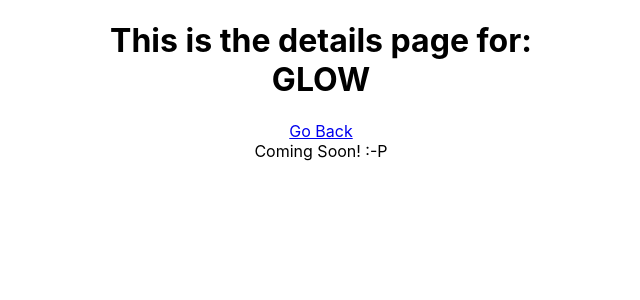
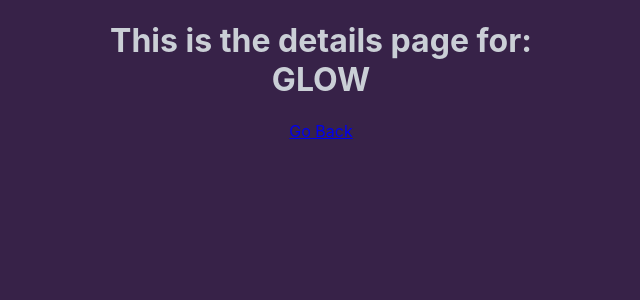
Before and after one commit to zarbar/kodflix, a React (Create React App) app: page /GLOW in a window 1280 px wide. Shown: the top 300 px of the page, without its empty margins (319-959 px from the left). Built offline with nearby package versions, Linux system fonts and the light colour scheme.

Commit message:
#15 Not Found Redirect page initiated

```diff
--- a/package.json
+++ b/package.json
@@ -6,7 +6,8 @@
     "react": "^16.11.0",
     "react-dom": "^16.11.0",
     "react-router-dom": "^5.1.2",
-    "react-scripts": "3.2.0"
+    "react-scripts": "3.2.0",
+    "shuffle-text": "^0.3.0"
   },
   "scripts": {
     "start": "react-scripts start",
--- a/src/App.css
+++ b/src/App.css
@@ -18,7 +18,7 @@
   bottom: 0;
   right: 0;
   left: 0;
-  background: rgba(0, 0, 0, 0.8);
+  background: rgba(55, 34, 72, 0.95);
   color: #f1f1f1;
   width: 100%;
   transition: height 0.5s ease;
@@ -32,8 +32,7 @@
 
 .tv-show-poster {
   width: 100%;
-  height: 100%;
-  /* display: block; */
+  height: auto;
 }
 
 .image-container:hover .tv-show-overlay {
@@ -53,3 +52,11 @@
     grid-template-columns: auto auto auto auto;
   }
 }
+
+body {
+  background: #372248;
+}
+
+h1 {
+  color: #CACFD6;
+}
--- a/src/App.js
+++ b/src/App.js
@@ -2,25 +2,31 @@
 import './App.css';
 import Home from './Home/Home';
 import Details from './Details/Details';
+import NotFound from './NotFound/NotFound';
 import {
   BrowserRouter as Router,
-  Route
+  Route, Switch
 } from "react-router-dom";
 
 function App() {
   return (
     <Router>
       < div className="App">
+        <Switch>
           <Route exact path="/">
             <Home />
+          </Route>
+          <Route path="/notFound">
+            <NotFound />
           </Route>
           <Route path="/:details">
             <Details />
           </Route>
+        </Switch>
       </div>
     </Router >
+
   )
 }
 
-
 export default App;
--- a/src/Details/Details.js
+++ b/src/Details/Details.js
@@ -1,29 +1,43 @@
-import React, { useState } from 'react';
-import { Link, useParams } from "react-router-dom";
+import React, { useState, useEffect } from 'react';
+import { Link, useParams, Redirect } from "react-router-dom";
 import ShowList from '../ShowList/ShowList';
 
 export default function Details(props) {
-    const [message, setMessage] = useState('');
+    let { details } = useParams();
+    // const [message, setMessage] = useState('');
+    const [thisShow, setThisShow] = useState('show title here');
 
-    React.useEffect(
+    let findShow = () => {
+        let show = ShowList().find(show => show.id === details);
+        setThisShow(show ? show.title : undefined);
+    };
+
+    useEffect(
         () => {
-            setTimeout(() => setMessage('Coming Soon! :-P'), 3000);
+            findShow();
         }, []
     )
-    let { details } = useParams();
 
-    let thisShow = ShowList().find(show => show.id === details);
+    if (thisShow === undefined) {
+        return <Redirect to='/notFound' />
+    }
 
     return (
         <>
             <h1>This is the details page for:<br />
-                {thisShow.title}
+                {thisShow}<br />
             </h1>
             <Link to='/'>Go Back</Link>
             <br />
-            <div>{message}</div>
+            {/* <div>{message}</div> */}
+        </>
+    );
+
+}
 
 
-        </>
-    );
-}
+  // React.useEffect(
+    //     () => {
+    //         setTimeout(() => setMessage('Coming Soon! :-P'), 3000);
+    //     }, []
+    // )
--- a/src/Home/Home.css
+++ b/src/Home/Home.css
@@ -1,3 +1,7 @@
 img {
     width: 100%;
 }
+
+.welcomeHeader {
+    padding: 2em;
+}
--- a/src/Home/Home.js
+++ b/src/Home/Home.js
@@ -7,7 +7,9 @@
     return (
 
         <>
+            <div className='welcomeHeader'>
             <h1>Welcome to Kodflix</h1>
+            </div>
             <img src={killerTomato} alt='attack of the killer tomatoes' />
             < GetShow />
         </>
--- /dev/null
+++ b/src/NotFound/NotFound.js
@@ -0,0 +1,15 @@
+import React from 'react';
+// import { useLocation } from "react-router-dom";
+
+export default function NotFound(props) {
+
+    // let location = useLocation();
+
+    return (
+        <>
+            <h1>Did you get lost?</h1>
+            {/* <h2>{location.pathname} isn't happening.</h2> */}
+            <h2>Don't worry, you can start again</h2>
+        </>
+    );
+}
```
Also changed, not shown: 1 other file (tests, documents, lock files or other folders). Lines whose indentation alone changed are shown as unchanged.
